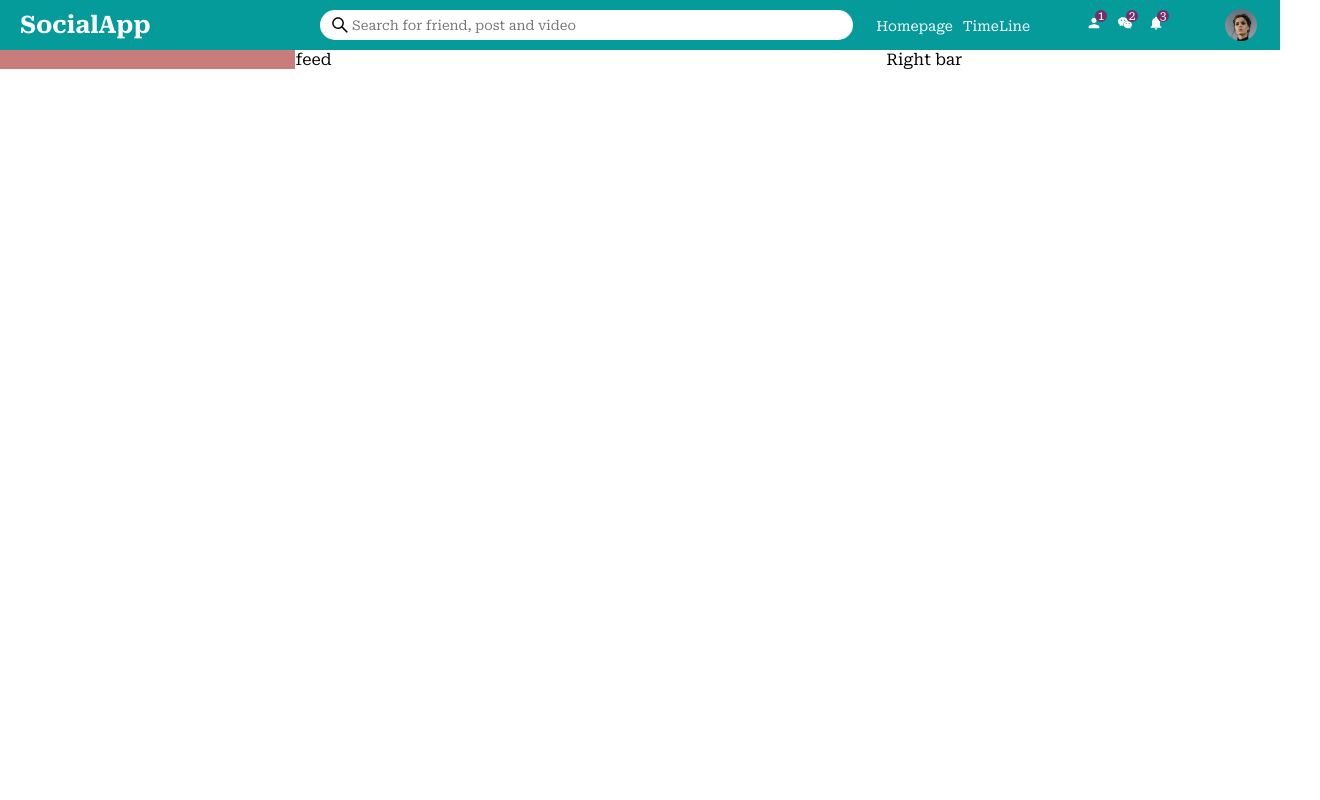
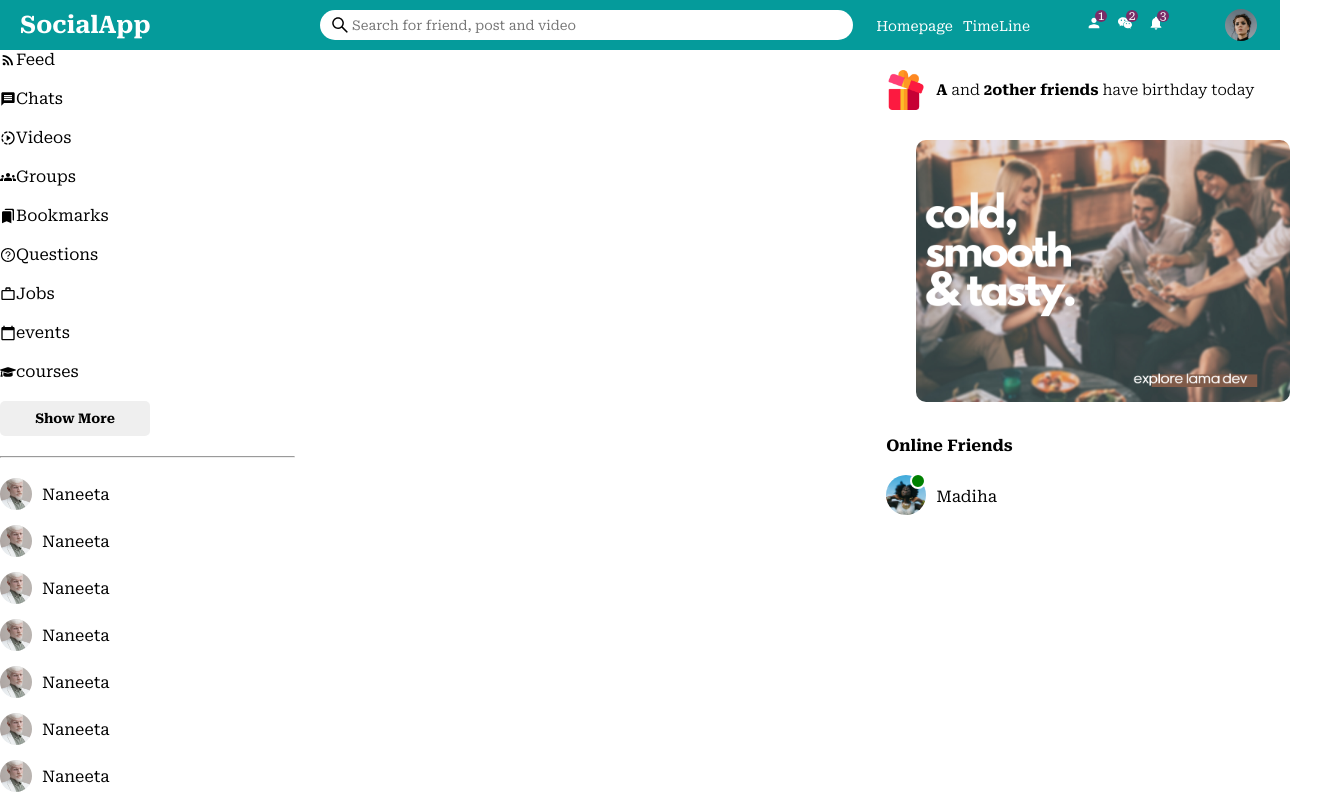
Before and after one commit to Madiha001/Social-Me-using-MERN, a React (Create React App) app in the folder client/: page / in a window 1280 px wide. Shown: the top 800 px of the page, 1320 px wide, since content can reach past the window. Built offline with nearby package versions, Linux system fonts and the light colour scheme; a web font is replaced by a local one.

Commit message:
Added RightBar

```diff
--- a/client/package.json
+++ b/client/package.json
@@ -4,6 +4,7 @@
   "private": true,
   "dependencies": {
     "@material-ui/core": "^4.12.3",
+    "@mui/icons-material": "^5.4.2",
     "@testing-library/jest-dom": "^5.16.2",
     "@testing-library/react": "^12.1.3",
     "@testing-library/user-event": "^13.5.0",
--- a/client/src/components/feed/Feed.jsx
+++ b/client/src/components/feed/Feed.jsx
@@ -2,6 +2,10 @@ import './feed.css';
 
 export default function Feed(){
     return(
-        <div className='feed'>feed</div>
+        <div className='feed'>
+            <div className="fdWrapper">
+
+            </div>
+        </div>
     )
 }
--- a/client/src/components/feed/feed.css
+++ b/client/src/components/feed/feed.css
@@ -2,3 +2,7 @@
     flex: 6;
 
 }
+.fdWrapper{
+
+
+}
--- a/client/src/components/rightBar/Rightbar.jsx
+++ b/client/src/components/rightBar/Rightbar.jsx
@@ -2,6 +2,27 @@ import './rightbar.css';
 
 export default function Rightbar(){
     return(
-        <div className='rightbar'>Right bar</div>
+        <div className='rightbar'>
+            <div className="rbWrapper">
+                <div className="bdayContainer">
+                    <img className='bdayImg' src="icons/gift.png" alt="" />
+                    <span className="bdayMsg">
+                        <b>A </b> and <b>2other friends</b> have birthday today
+                    </span>
+                </div>
+                <img className="rbAd" src="icons/ad.png" alt="" />
+                <h4 className='rbHeading'>Online Friends</h4>
+                <ul className="rbFriendList">
+                    <li className="rbFriend">
+                        <div className="rbProfileImgContainer">
+                            <img src="icons/person/3.jpeg" alt="" className="rbProfileImg" />
+                        <span className="rbOnline"></span>
+                        </div>
+                        <span className="rbUser">Madiha</span>
+
+                    </li>
+                </ul>
+            </div>
+        </div>
     )
 }
--- a/client/src/components/rightBar/rightbar.css
+++ b/client/src/components/rightBar/rightbar.css
@@ -1,3 +1,67 @@
 .rightbar{
     flex: 4;
 }
+.rbWrapper{
+    padding: 20px 20px 0 0 ;
+
+
+}
+.bdayImg{
+    width: 40px;
+    height: 40px;
+    margin-right: 10px;
+
+}
+.bdayMsg{
+    font-weight: 300;
+    font-size: 15px;
+}
+.rbHeading{
+   margin-bottom: 20px;
+
+}
+.bdayContainer{
+    display: flex;
+    align-items: center;
+}
+.rbAd{
+    width: 100%;
+    border-radius: 10px;
+    margin: 30px;
+
+}
+.rbFriendList{
+    padding: 0;
+    margin: 0;
+    list-style: none;
+
+}
+.rbFriend{
+    display: flex;
+    align-items: center;
+    margin-bottom: 15px;
+}
+.rbProfileImgContainer{
+    margin-right: 10px;
+    position: relative;
+}
+.rbProfileImg{
+    width: 40px;
+    height: 40px;
+    border-radius: 50%;
+    object-fit: cover ;
+}
+.rbOnline{
+    width: 12px;
+    height: 12px;
+    border-radius: 50%;
+    background-color: green;
+    position: absolute;
+    top:-2px;
+    right:0;
+    border: 2px solid white;
+
+}
+.rbUser{
+
+}
--- a/client/src/components/sidebar/Sidebar.jsx
+++ b/client/src/components/sidebar/Sidebar.jsx
@@ -1,9 +1,95 @@
 import './sidebar.css';
+import {MdRssFeed, MdMessage,MdOutlineSlowMotionVideo, MdGroups, MdBookmarks} from 'react-icons/md';
+import {AiOutlineQuestionCircle} from 'react-icons/ai';
+import {FaGraduationCap} from 'react-icons/fa';
+import {MdWorkOutline, MdCalendarToday} from 'react-icons/md';
+
+
 
 export default function Sidebar(){
     return(
         <div className='sidebar'>
-            <div className="sidebarwrapper"></div>
+            <div className="sbwrapper">
+                <ul className='sbList'>
+                    <li className="sbListItem">
+                        <MdRssFeed className='sbIcon'/>
+                        <span className="sbListItemMsg">Feed</span>
+                    </li>
+                    <li className="sbListItem">
+                        <MdMessage className='sbIcon'/>
+                        <span className="sbListItemMsg">Chats</span>
+                    </li>
+                    <li className="sbListItem">
+                        <MdOutlineSlowMotionVideo className='sbIcon'/>
+                        <span className="sbListItemMsg">Videos</span>
+                    </li>
+                    <li className="sbListItem">
+                        <MdGroups className='sbIcon'/>
+                        <span className="sbListItemMsg">Groups</span>
+                    </li>
+                    <li className="sbListItem">
+                        <MdBookmarks className='sbIcon'/>
+                        <span className="sbListItemMsg">Bookmarks</span>
+                    </li>
+                    <li className="sbListItem">
+                        <AiOutlineQuestionCircle className='sbIcon'/>
+                        <span className="sbListItemMsg">Questions</span>
+                    </li>
+                    <li className="sbListItem">
+                        <MdWorkOutline className='sbIcon'/>
+                        <span className="sbListItemMsg">Jobs</span>
+                    </li>
+                    <li className="sbListItem">
+                        <MdCalendarToday className='sbIcon'/>
+                        <span className="sbListItemMsg">events</span>
+                    </li>
+                    <li className="sbListItem">
+                        <FaGraduationCap className='sbIcon'/>
+                        <span className="sbListItemMsg">courses</span>
+                    </li>
+                </ul>
+                <button className='sbButton'>Show More</button>
+                <hr className='sidebarHr'/>
+                <ul className="sbFriendList">
+                    <li className="sbFriend">
+                        <img className="sbFriendImg" src="/icons/person/2.jpeg" alt="" />
+                        <span className="sbFriendName">Naneeta</span>
+                    </li>
+                    <li className="sbFriend">
+                        <img className="sbFriendImg" src="/icons/person/2.jpeg" alt="" />
+                        <span className="sbFriendName">Naneeta</span>
+                    </li>
+                    <li className="sbFriend">
+                        <img className="sbFriendImg" src="/icons/person/2.jpeg" alt="" />
+                        <span className="sbFriendName">Naneeta</span>
+                    </li>
+                    <li className="sbFriend">
+                        <img className="sbFriendImg" src="/icons/person/2.jpeg" alt="" />
+                        <span className="sbFriendName">Naneeta</span>
+                    </li>
+                    <li className="sbFriend">
+                        <img className="sbFriendImg" src="/icons/person/2.jpeg" alt="" />
+                        <span className="sbFriendName">Naneeta</span>
+                    </li>
+                    <li className="sbFriend">
+                        <img className="sbFriendImg" src="/icons/person/2.jpeg" alt="" />
+                        <span className="sbFriendName">Naneeta</span>
+                    </li>
+                    <li className="sbFriend">
+                        <img className="sbFriendImg" src="/icons/person/2.jpeg" alt="" />
+                        <span className="sbFriendName">Naneeta</span>
+                    </li>
+                    <li className="sbFriend">
+                        <img className="sbFriendImg" src="/icons/person/2.jpeg" alt="" />
+                        <span className="sbFriendName">Naneeta</span>
+                    </li>
+                    <li className="sbFriend">
+                        <img className="sbFriendImg" src="/icons/person/2.jpeg" alt="" />
+                        <span className="sbFriendName">Naneeta</span>
+                    </li>
+                </ul>
+
+            </div>
         </div>
     )
 }
--- a/client/src/components/sidebar/sidebar.css
+++ b/client/src/components/sidebar/sidebar.css
@@ -1,5 +1,53 @@
 .sidebar{
     flex: 3;
      height:calc(100vh-50px);
-     background-color: rgb(201, 124, 124);
+
 }
+.sbWrapper{
+padding: 20px;
+}
+
+.sbList{
+    padding: 0;
+    margin: 0;
+    list-style: none;
+
+}
+.sbListItem{
+    display: flex;
+    align-items: center;
+    margin-bottom: 20px;
+
+}
+.sbicon{
+    margin-right: 15px ;
+}
+.sbButton{
+    width:150px;
+    border: none;
+    padding: 10px;
+    border-radius: 5px;
+    font-weight: bold;
+}
+
+.sidebarHr{
+    margin: 20px 0;
+
+}
+.sbFriendList{
+    padding: 0;
+    margin: 0;
+    list-style: none;
+}
+.sbFriend{
+    display: flex;
+    align-items: center;
+    margin-bottom: 15px;
+}
+.sbFriendImg{
+    width: 32px;
+    height: 32px;
+    border-radius:50% ;
+    object-fit: cover;
+    margin-right: 10px;
+}
```
Also changed, not shown: 1 other file (tests, documents, lock files or other folders).
